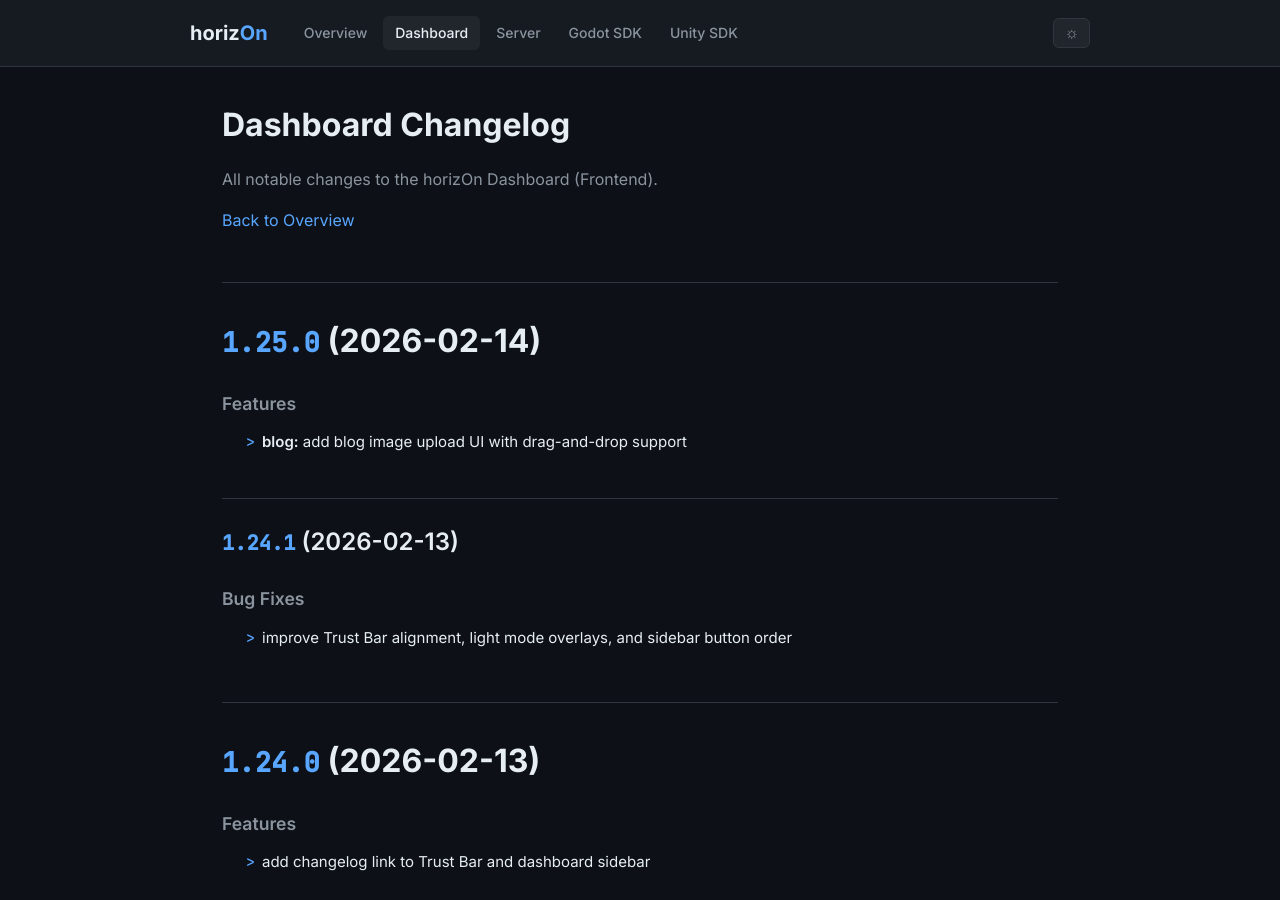
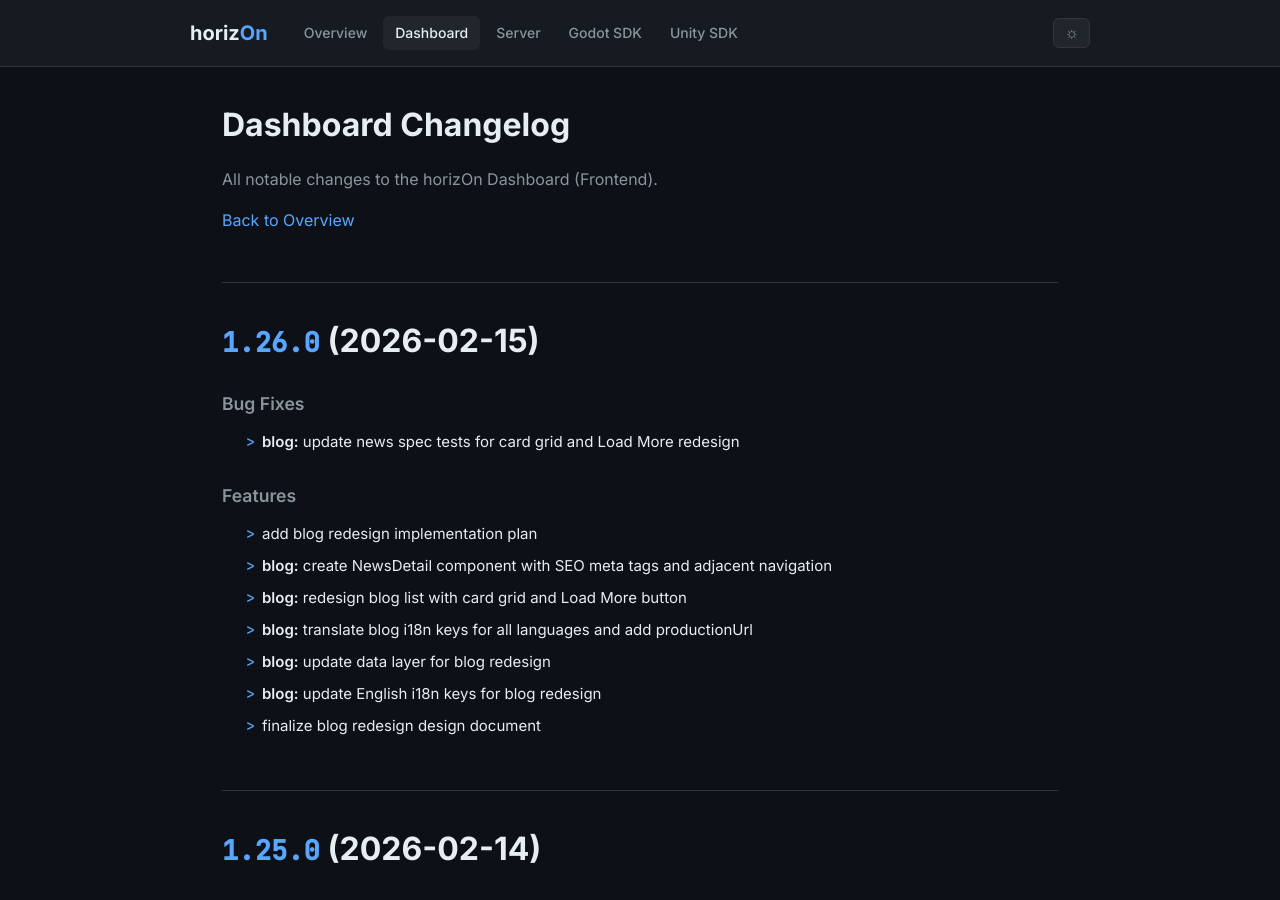
Before and after one commit to ProjectMakersDE/horizOn-Changelog, a Jekyll site: the page built from dashboard-changelog.md, in a window 1280 px wide and 900 px high. Built offline with Jekyll 4.4.1, drawn with Linux system fonts in a browser that asks for light colours.

Commit message:
chore: sync changelogs [skip ci]

```diff
--- a/dashboard-changelog.md
+++ b/dashboard-changelog.md
@@ -8,6 +8,24 @@ title: Dashboard Changelog
 All notable changes to the horizOn Dashboard (Frontend).
 
 [Back to Overview](.)
+
+# [1.26.0](https://github.com/ProjectMakersDE/horizOn-Dashboard/compare/v1.25.0...v1.26.0) (2026-02-15)
+
+
+### Bug Fixes
+
+* **blog:** update news spec tests for card grid and Load More redesign ([ab8dad1](https://github.com/ProjectMakersDE/horizOn-Dashboard/commit/ab8dad1e16e33053cd2436e3e317176eab7a43d8))
+
+
+### Features
+
+* add blog redesign implementation plan ([c43e0a0](https://github.com/ProjectMakersDE/horizOn-Dashboard/commit/c43e0a0d0679ccdca73ab7b346be00aa4b36de2f))
+* **blog:** create NewsDetail component with SEO meta tags and adjacent navigation ([e93c992](https://github.com/ProjectMakersDE/horizOn-Dashboard/commit/e93c992b14deb88a6b27c395200269b10b86ae04))
+* **blog:** redesign blog list with card grid and Load More button ([4297f8d](https://github.com/ProjectMakersDE/horizOn-Dashboard/commit/4297f8da0a4789761e1b8b9da0dfcd44537869b5))
+* **blog:** translate blog i18n keys for all languages and add productionUrl ([bc50fb2](https://github.com/ProjectMakersDE/horizOn-Dashboard/commit/bc50fb26a954d099d2e82ac07b85150dc6c22b3d))
+* **blog:** update data layer for blog redesign ([c5e0163](https://github.com/ProjectMakersDE/horizOn-Dashboard/commit/c5e0163f5f9b67179e853bf03a1afe87d08d3b5b))
+* **blog:** update English i18n keys for blog redesign ([950c8b3](https://github.com/ProjectMakersDE/horizOn-Dashboard/commit/950c8b375ad76401619f751f7a740314e65bdc12))
+* finalize blog redesign design document ([d098c96](https://github.com/ProjectMakersDE/horizOn-Dashboard/commit/d098c96a3500a280c6e86264ad4af83307c6ff41))
 
 # [1.25.0](https://github.com/ProjectMakersDE/horizOn-Dashboard/compare/v1.24.1...v1.25.0) (2026-02-14)
 
```
Also changed, not shown: index.md (+1 -1 lines).
